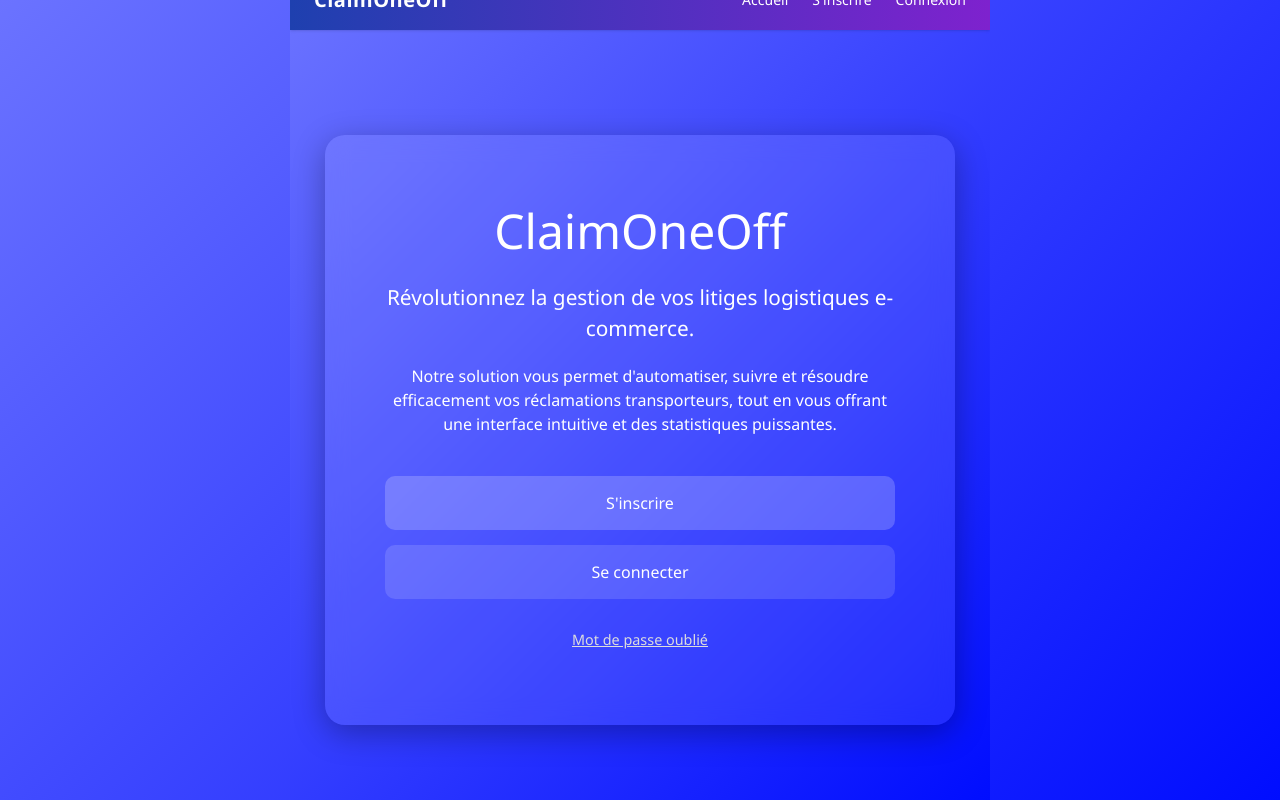
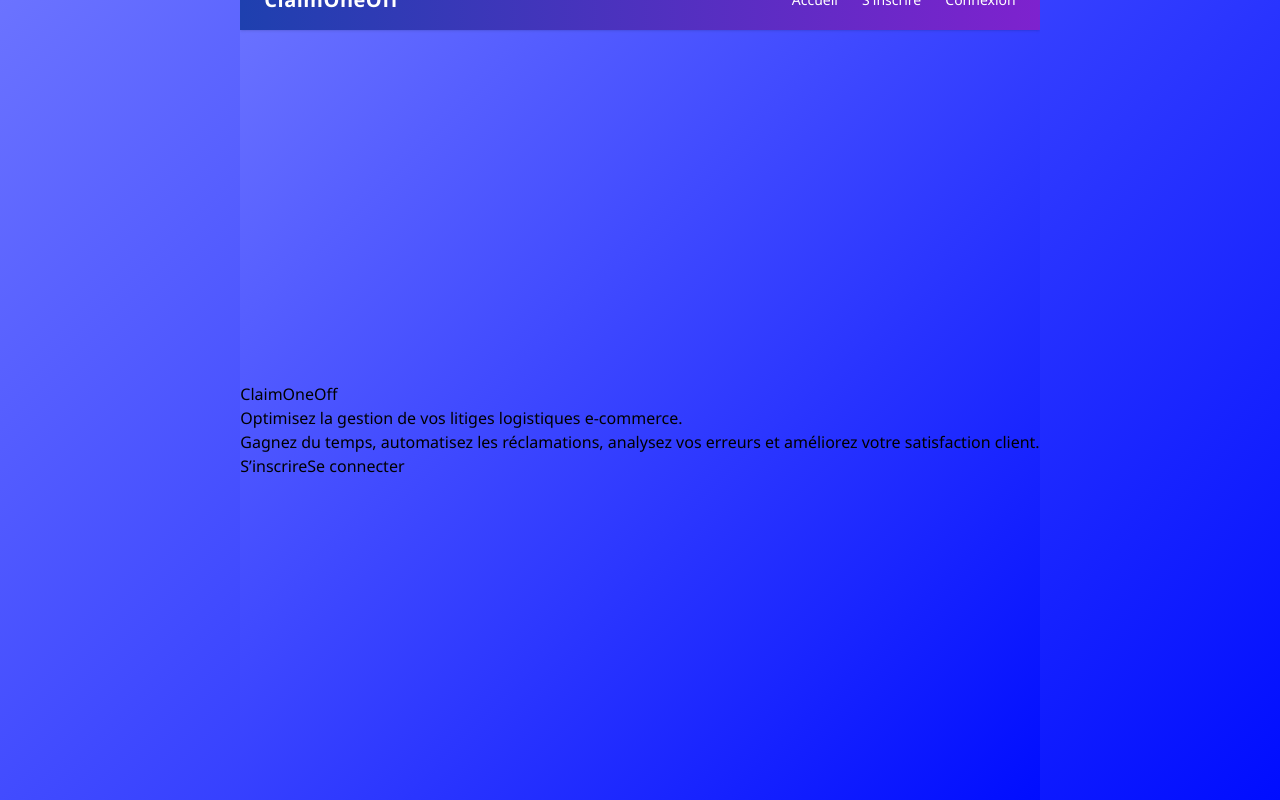
Before and after one commit to OneOffsas/OneOFFClaim, a React (Vite) app: page / in a window 1280 px wide. Built offline with nearby package versions, Linux system fonts and the light colour scheme.

Commit message:
Update Landing.jsx

```diff
--- a/src/pages/Landing.jsx
+++ b/src/pages/Landing.jsx
@@ -7,17 +7,12 @@ const Landing = () => {
 
   return (
     <div className="landing-container">
-      <div className="glass-box">
-        <h1 className="main-title">ClaimOneOff</h1>
-        <p className="subtitle">Révolutionnez la gestion de vos litiges logistiques e-commerce.</p>
-        <p className="description">
-          Notre solution vous permet d'automatiser, suivre et résoudre efficacement vos réclamations transporteurs,
-          tout en vous offrant une interface intuitive et des statistiques puissantes.
-        </p>
-        <div className="button-group">
-          <button onClick={() => navigate('/register')} className="btn">S'inscrire</button>
-          <button onClick={() => navigate('/login')} className="btn btn-secondary">Se connecter</button>
-          <button onClick={() => navigate('/forgot-password')} className="btn btn-link">Mot de passe oublié</button>
+      <div className="glass-card">
+        <h1>ClaimOneOff</h1>
+        <p>Optimisez la gestion de vos litiges logistiques e-commerce.<br />Gagnez du temps, automatisez les réclamations, analysez vos erreurs et améliorez votre satisfaction client.</p>
+        <div className="landing-buttons">
+          <button onClick={() => navigate('/register')}>S’inscrire</button>
+          <button onClick={() => navigate('/login')}>Se connecter</button>
         </div>
       </div>
     </div>
```
